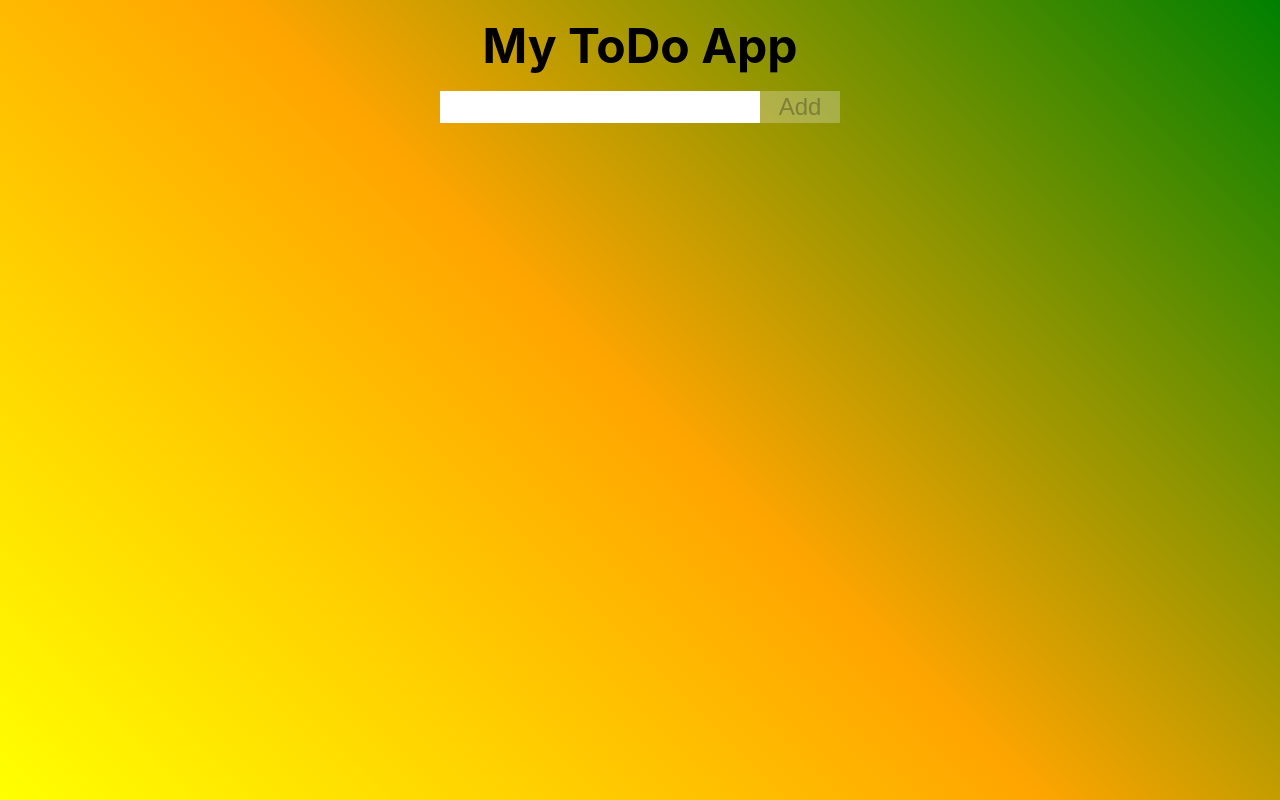
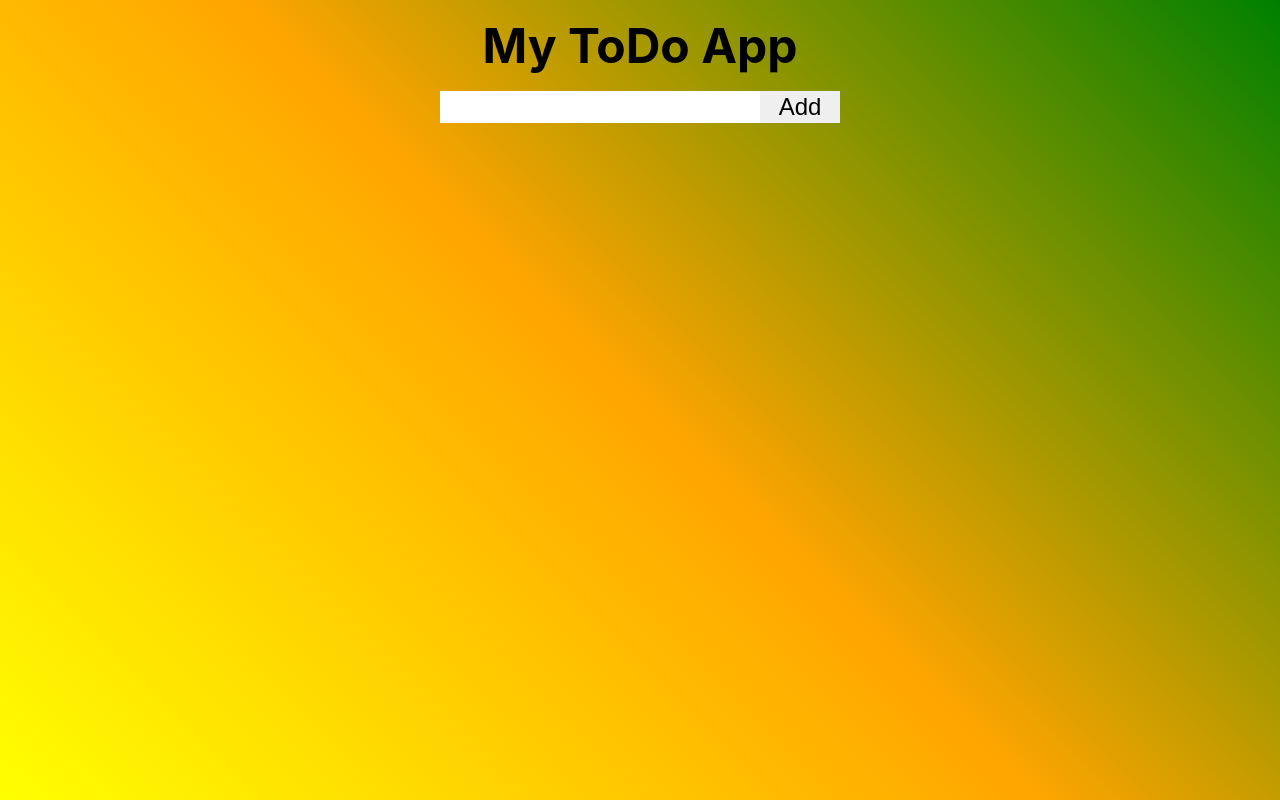
Before and after one commit to RizwanMushtaq/react_todo_app, a React (Create React App) app: page / in a window 1280 px wide. Built offline with nearby package versions, Linux system fonts and the light colour scheme.

Commit message:
done and delete functionality completed

```diff
--- a/src/App.css
+++ b/src/App.css
@@ -6,8 +6,8 @@
 .App {
   text-align: center;
   background-image: linear-gradient(45deg, yellow, orange, green);
-  width: 100%;
-  height: 100vh;
+  min-width: 100%;
+  min-height: 100vh;
 
   display: flex;
   flex-direction: column;
--- a/src/App.js
+++ b/src/App.js
@@ -16,11 +16,15 @@ class App extends Component {
     }
   }
 
-  addTodo = (inputFieldText) =>{
+  //Function to be called when adding item to the list*****************************************************************
+  addTodo = (event) =>{
     console.log("addToDO function")
-    console.log(inputFieldText)
-
-    this.setState(state => {
+    let inputFieldText = document.querySelector('.inputField').value
+    if(inputFieldText.trim() === ''){
+      document.querySelector(".inputField").style.border = "solid red"
+    }else{
+      this.setState(
+        (state) => {
           const todoArray = state.todoArray.concat(
             {id: state.count,
             title: inputFieldText,
@@ -32,13 +36,76 @@ class App extends Component {
             todoArray,
             count
           }
-    })
+        },
+        () => {
+          // console.log(this.state.count)
+          console.log(this.state.todoArray)
+        }
+      )
 
-    console.log(this.state.count);
+      document.querySelector(".inputField").style.border = "none"
     }
 
+    //Clear Input field after adding item to the list
+    document.querySelector(".inputField").value = ''
+    event.preventDefault()
+
+  }
+
+  //Function to be called when setting item to done state*****************************************************************
+  updateToDoneTodo = (event)=> {
+    // console.log(event)
+    // console.log(event.target.parentElement.parentElement.id)
+    event.target.parentElement.parentElement.firstChild.style.textDecoration = 'line-through'
+    event.target.parentElement.parentElement.style.backgroundColor = '#d3d3d3'
+
+    this.setState(
+      (state) => {
+        state.todoArray.forEach(element => {
+
+          if(element.id === parseInt(event.target.parentElement.parentElement.id)){
+            console.log('condition true')
+            element.done = true
+          }
+
+        });
+      },
+      () => {
+        // console.log(this.state.count)
+        console.log(this.state.todoArray)
+      }
+    )
+
+  }
+
+  //function to be called when deleting item from the list*****************************************************************
+  updateToDeleteTodo = (event)=> {
+
+    this.setState(
+      (state) => {
+        let updatedArray
+        state.todoArray.forEach(element=>{
+          if(element.id === parseInt(event.target.parentElement.parentElement.id)){
+            console.log('delete condition true')
+            let index = state.todoArray.indexOf(element)
+            if(index > -1){
+              updatedArray = state.todoArray.splice(index,1)
+            }
+          }
+        })
+        return updatedArray
+      },
+      () => {
+        // console.log(this.state.count)
+        console.log(this.state.todoArray)
+      }
+    )
+  }
+
+  //Function to render DOM*****************************************************************
   render() {
     return (
+
       <div className="App">
 
           <TodoTitle />
@@ -47,17 +114,19 @@ class App extends Component {
 
           <ul className='todoUL'>
             {this.state.todoArray.map(item => (
-            <li key={item.id}>
-              {item.title}
+              <li key={item.id} id={item.id}>
+                <p>{item.title}</p>
                 <div>
-                <button>Done</button>
-                <button>Delete</button>
+                  <button onClick={this.updateToDoneTodo}>Done</button>
+                  <button onClick={this.updateToDeleteTodo}>Delete</button>
                 </div>
               </li>
             ))}
           </ul>
 
+
       </div>
+
     )
   }
 }
--- a/src/components/TodoInput.js
+++ b/src/components/TodoInput.js
@@ -3,34 +3,27 @@ import './styleTodoInput.css'
 
 function TodoInput(props) {
 
-    function updateAddButton(){
-        console.log("updateAddButton function")
+    function updateInputField(){
         if(document.querySelector('.inputField').value.trim() === '' ){
-            document.querySelector('.addTodoButton').disabled = true;
-            document.querySelector('.buttonSpan').style.pointerEvents = 'none';
+            //do nothing
         }else{
-            document.querySelector('.addTodoButton').disabled = false;
-            document.querySelector('.buttonSpan').style.pointerEvents = 'all';
+            document.querySelector(".inputField").style.border = "none"
         }
     }
 
     return (
         <div>
+            <form onSubmit= {props.addTodoHandler}>
                 <input type='text'
                 className='inputField'
-            onChange= {updateAddButton}>
+                onInput= {updateInputField}>
                 </input>
-
-            <span className='buttonSpan'
-            onClick = {()=> props.addTodoHandler(document.querySelector('.inputField').value)}>
 
                 <button
                 className='addTodoButton'
-            disabled>
+                type= 'submit'>
                 Add</button>
-
-            </span>
-
+            </form>
         </div>
     )
 }
```
Lines whose indentation alone changed are shown as unchanged.
